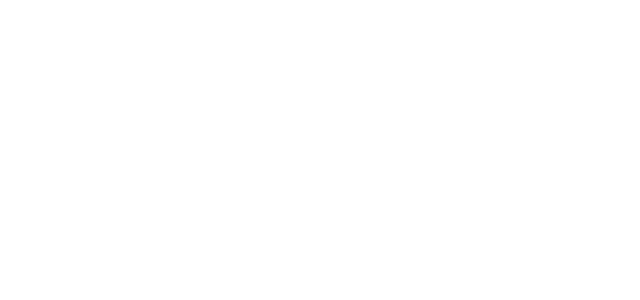
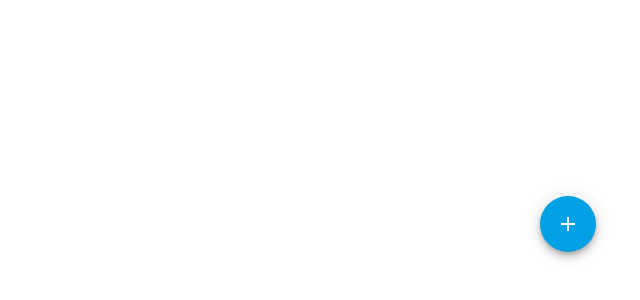
Before and after one commit to timborovkov/121Deals, a Next.js app: page / in a window 1280 px wide. Shown: the part 378-678 px from the top of the page, without its empty margins (640-1280 px from the left). Built offline with nearby package versions, Linux system fonts and the light colour scheme.

Commit message:
AddNew button

```diff
--- /dev/null
+++ b/components/AddNew.js
@@ -0,0 +1,21 @@
+import * as React from "react";
+import Fab from "@mui/material/Fab";
+import AddIcon from "@mui/icons-material/Add";
+const AddNew = () => {
+  return (
+    <div
+      style={{
+        position: "absolute",
+        bottom: "170px",
+        right: "44px",
+        zIndex: 999,
+      }}
+    >
+      <Fab color="primary" aria-label="add">
+        <AddIcon />
+      </Fab>
+    </div>
+  );
+};
+
+export default AddNew;
--- a/package.json
+++ b/package.json
@@ -10,6 +10,7 @@
   "dependencies": {
     "@emotion/react": "^11.6.0",
     "@emotion/styled": "^11.6.0",
+    "@mui/icons-material": "^5.1.1",
     "@mui/material": "^5.1.1",
     "firebase": "^9.5.0",
     "next": "12.0.4",
--- a/pages/index.js
+++ b/pages/index.js
@@ -1,10 +1,11 @@
-import Image from "next/image";
 import Map from "../components/Map";
+import AddNew from "../components/AddNew";
 
 export default function Home({ app }) {
   return (
     <div>
       <Map />
+      <AddNew />
     </div>
   );
 }
```
Also changed, not shown: 1 other file (tests, documents, lock files or other folders).
